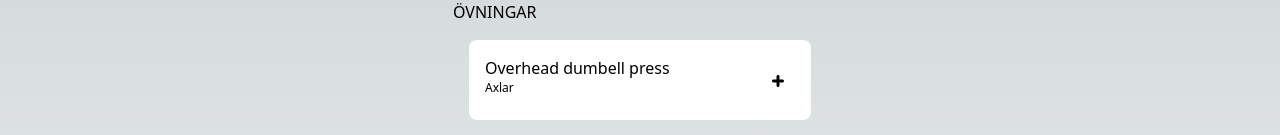
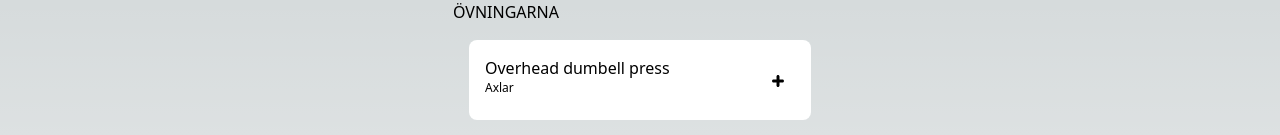
Before and after one commit to pernillakack/lift, a Next.js app: page /exercises in a window 1280 px wide. Shown: the top 135 px of the page. Built offline with nearby package versions, Linux system fonts and the light colour scheme.

Commit message:
Testar problem med pull med Pernilla

```diff
--- a/Components/excerciseCard.tsx
+++ b/Components/excerciseCard.tsx
@@ -56,7 +56,7 @@ const ExerciseCard = () => {
   return (
     <>
       <div>
-        <h1>ÖVNINGAR</h1>
+        <h1>ÖVNINGARNA</h1>
         <ul>
           {listExercises}
         </ul>
```
